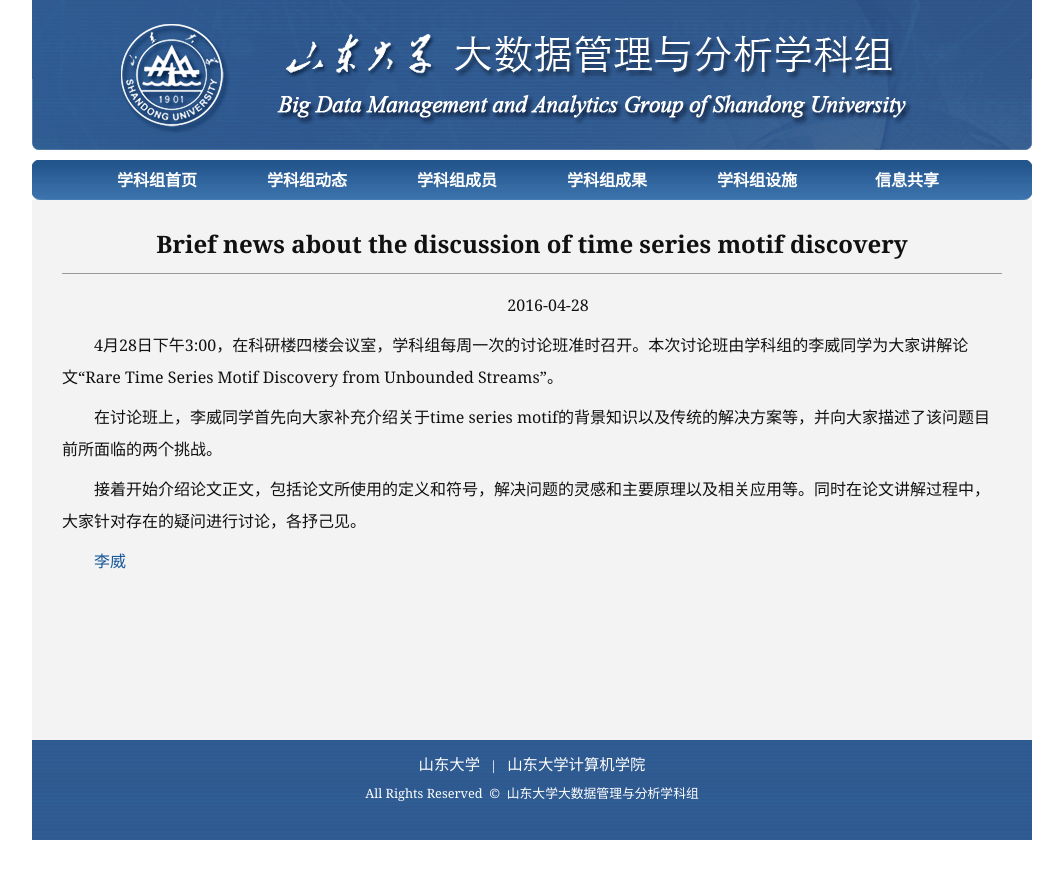
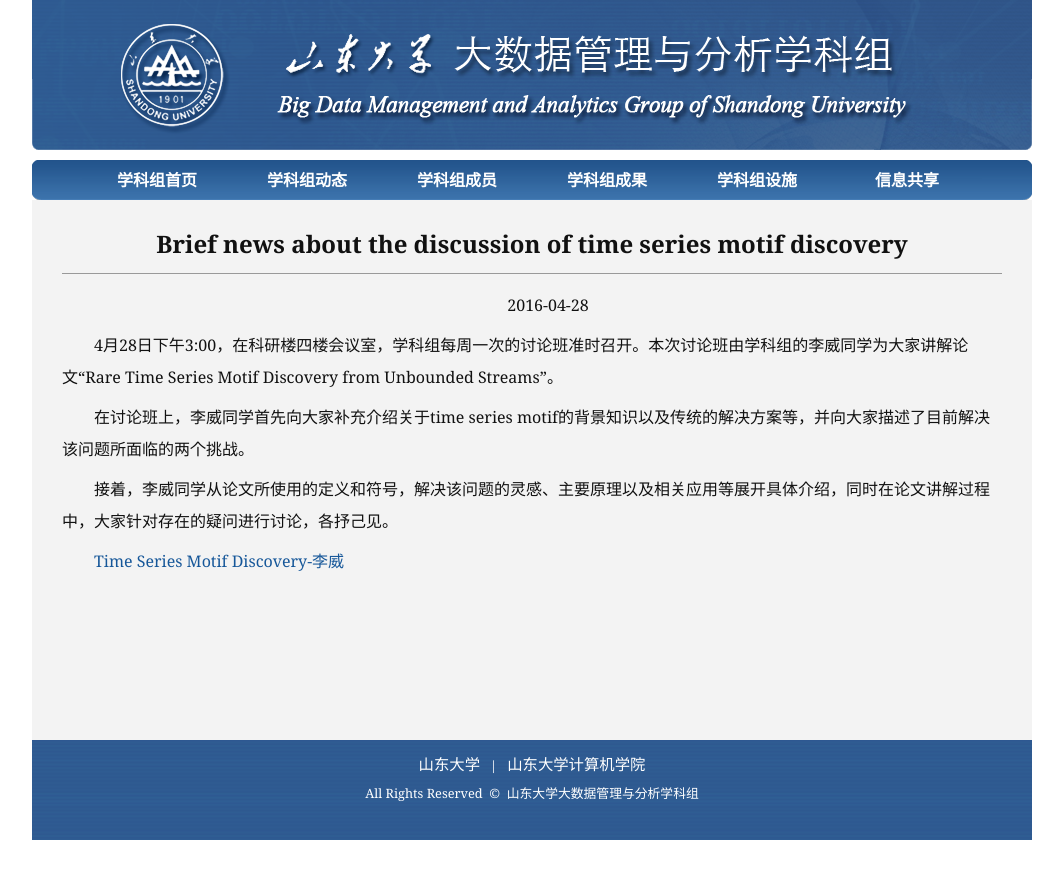
Before and after one commit to sdubigdata/bigdata-home, a Jekyll site: the page built from _source/_posts/2016-04-28-1.md, in a window 1280 px wide. Shown: the top 879 px of the page, without its empty margins (108-1171 px from the left). Built offline with Jekyll 4.4.1, drawn with Linux system fonts in a browser that asks for light colours.

Commit message:
modify news about time series motif discovery

```diff
--- a/_source/_posts/2016-04-28-1.md
+++ b/_source/_posts/2016-04-28-1.md
@@ -7,8 +7,8 @@
 
 4月28日下午3:00，在科研楼四楼会议室，学科组每周一次的讨论班准时召开。本次讨论班由学科组的李威同学为大家讲解论文“Rare Time Series Motif Discovery from Unbounded Streams”。
 
-在讨论班上，李威同学首先向大家补充介绍关于time series motif的背景知识以及传统的解决方案等，并向大家描述了该问题目前所面临的两个挑战。
+在讨论班上，李威同学首先向大家补充介绍关于time series motif的背景知识以及传统的解决方案等，并向大家描述了目前解决该问题所面临的两个挑战。
 
-接着开始介绍论文正文，包括论文所使用的定义和符号，解决问题的灵感和主要原理以及相关应用等。同时在论文讲解过程中，大家针对存在的疑问进行讨论，各抒己见。
+接着，李威同学从论文所使用的定义和符号，解决该问题的灵感、主要原理以及相关应用等展开具体介绍，同时在论文讲解过程中，大家针对存在的疑问进行讨论，各抒己见。
 
-<a href ="{{site.url}}/files/2016-04-28-1.ppt">李威</a>
+<a href ="{{site.url}}/files/2016-04-28-1.ppt">Time Series Motif Discovery-李威</a>
```
